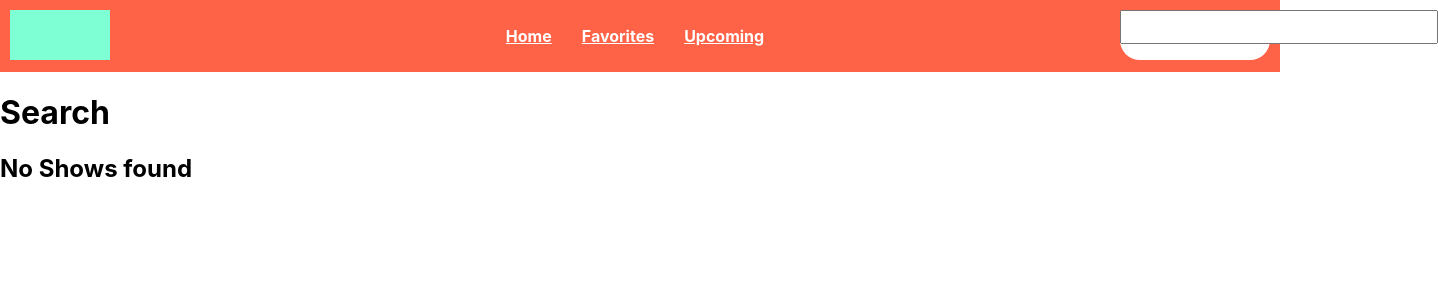
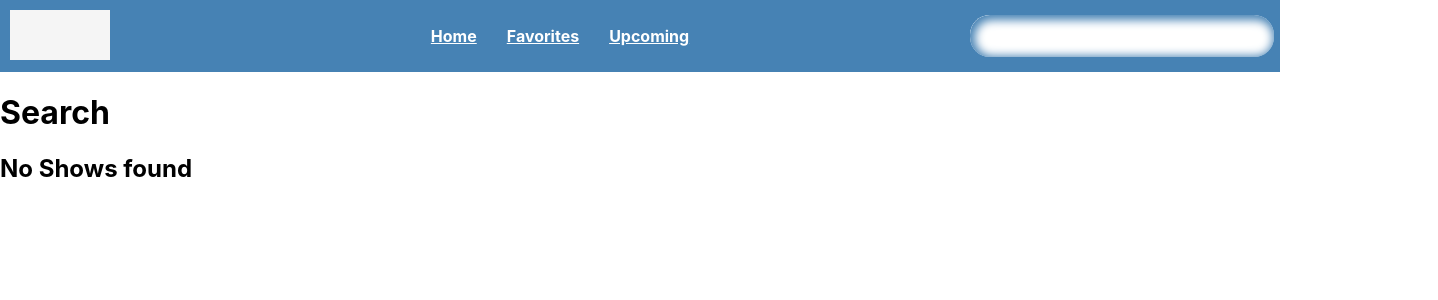
Before and after one commit to Mojtaba-amirii/tv-shows-app, a React (Create React App) app: page /search/1 in a window 1280 px wide. Shown: the top 300 px of the page, 1438 px wide, since content can reach past the window. Built offline with nearby package versions, Linux system fonts and the light colour scheme; no server answers.

Commit message:
more data from api

```diff
--- a/src/App.css
+++ b/src/App.css
@@ -1,11 +1,14 @@
 .App {
   width: 100%;
 }
-
+.HomePage {
+  color: rgb(4, 46, 82);
+  justify-content: center;
+}
 .Header {
   display: flex;
   justify-content: space-between;
-  background-color: tomato;
+  background-color: rgb(70, 130, 180);
   padding: 10px;
 }
 
@@ -16,32 +19,37 @@ input {
 .Logo {
   width: 100px;
   height: 50px;
-  background-color: aquamarine;
+  background-color: whitesmoke;
 }
 
 .Search {
-  width: 150px;
-  height: 50px;
+  width: 300px;
+  height: 40px;
   background-color: white;
   border-radius: 20px;
+  margin-top: 5px;
 }
-
+.input {
+  width: 300px;
+  height: 40px;
+  border-radius: 20px;
+  border: none;
+  box-shadow: inset 2px 2px 10px 3px rgb(70, 130, 180);
+}
 .Navigation {
   display: flex;
   gap: 30px;
-  align-items:center;
+  align-items: center;
 }
 
 ul {
   list-style: none;
 }
 
-
 .Navigation a {
   color: white;
   font-weight: bold;
 }
-
 
 .Show {
   display: block;
@@ -62,5 +70,8 @@ ul {
 
 .ShowList {
   display: grid;
-  grid-template-columns: repeat(4, 1fr);
+  grid-template-columns: repeat(5, 1fr);
+  height: 10em;
+  justify-content: center;
+  justify-items: center;
 }
--- a/src/components/Header.js
+++ b/src/components/Header.js
@@ -27,7 +27,7 @@ function Header() {
       </ul>
 
       <div className="Search">
-        <input type="text" onChange={handleSearch} />
+        <input className="input" type="text" onChange={handleSearch} />
       </div>
     </div>
   );
--- a/src/helpers/showsHelper.js
+++ b/src/helpers/showsHelper.js
@@ -8,13 +8,18 @@ function transformShow(show) {
 }
 
 export async function getShowByID(id) {
-  const response = await fetch("https://api.tvmaze.com/shows/" + id);
+  const response = await fetch(
+    "https://api.tvmaze.com/shows/" + id + "?embed[]=cast&embed[]=seasons"
+  );
   const showData = await response.json();
   return transformShow(showData);
 }
 
-export function getHomeShows() {
-  return showsData;
+export async function getHomeShows() {
+  const response = await fetch("https://api.tvmaze.com/schedule");
+  const jsonData = await response.json();
+  const homeShows = jsonData.map((episode) => transformShow(episode.show));
+  return homeShows;
 }
 
 export async function searchForShow(text) {
--- a/src/pages/Home.js
+++ b/src/pages/Home.js
@@ -1,22 +1,29 @@
-import ShowList from '../components/ShowList';
-import { getHomeShows } from '../helpers/showsHelper';
-
-const showsData = getHomeShows()
+import ShowList from "../components/ShowList";
+import { getHomeShows } from "../helpers/showsHelper";
+import { useEffect, useState } from "react";
 
 function Home() {
-    return (
-      <>
-        {
-          !!showsData ?
-          <div className="HomePage">
-              <h1>The Best TV Shows App</h1>
-              <ShowList shows={showsData} />
-          </div>
-          :
-          <h1>Couldn't load shows</h1>
+  const [shows, setShows] = useState(undefined);
 
-        }
-      </>
-    )
+  useEffect(() => {
+    const fetchShows = async () => {
+      const showsData = await getHomeShows();
+      setShows(showsData);
+    };
+    fetchShows();
+  }, []);
+
+  return (
+    <>
+      {!!shows ? (
+        <div className="HomePage">
+          <h1>The Best TV Shows App</h1>
+          <ShowList shows={shows} />
+        </div>
+      ) : (
+        <h1>Couldn't load shows</h1>
+      )}
+    </>
+  );
 }
-export default Home
+export default Home;
--- a/src/pages/ShowPage.js
+++ b/src/pages/ShowPage.js
@@ -2,6 +2,7 @@ import { useParams } from "react-router-dom";
 import { getShowByID } from "../helpers/showsHelper";
 import NotFound from "./NotFound";
 import { useEffect, useState } from "react";
+import showsData from "../shows-data";
 
 function ShowPage() {
   const { showID } = useParams();
@@ -26,6 +27,10 @@ function ShowPage() {
           <h2>Language: {show.language}</h2>
           <h3>Rating: {show.rating.average}</h3>
           <h3>Genres: {show.genres.join(", ")}</h3>
+          {!!show._embedded.cast &&
+            show._embedded.cast.map((member) => (
+              <div>{member.person.name + " as " + member.character.name}</div>
+            ))}
         </div>
       ) : (
         <NotFound />
```
